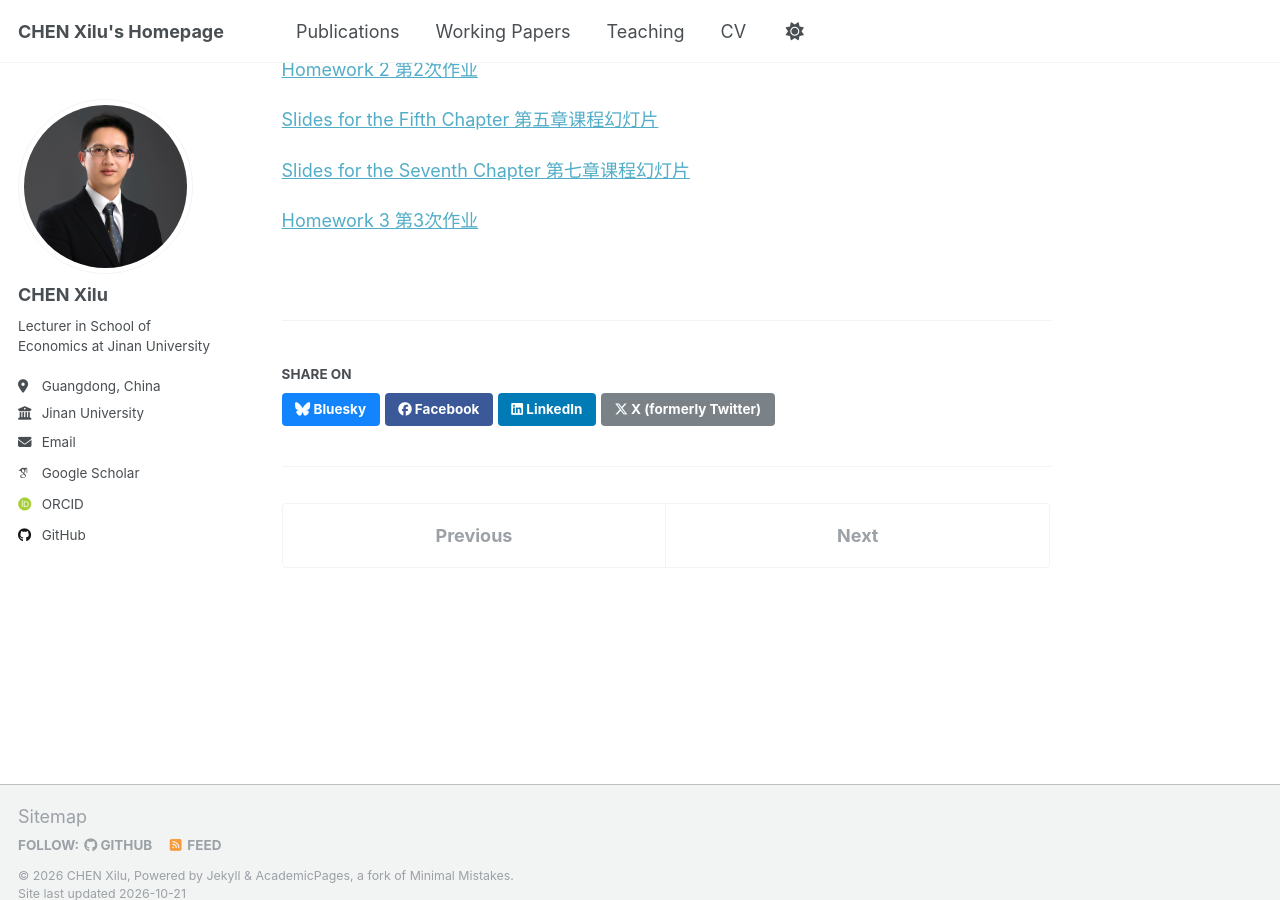
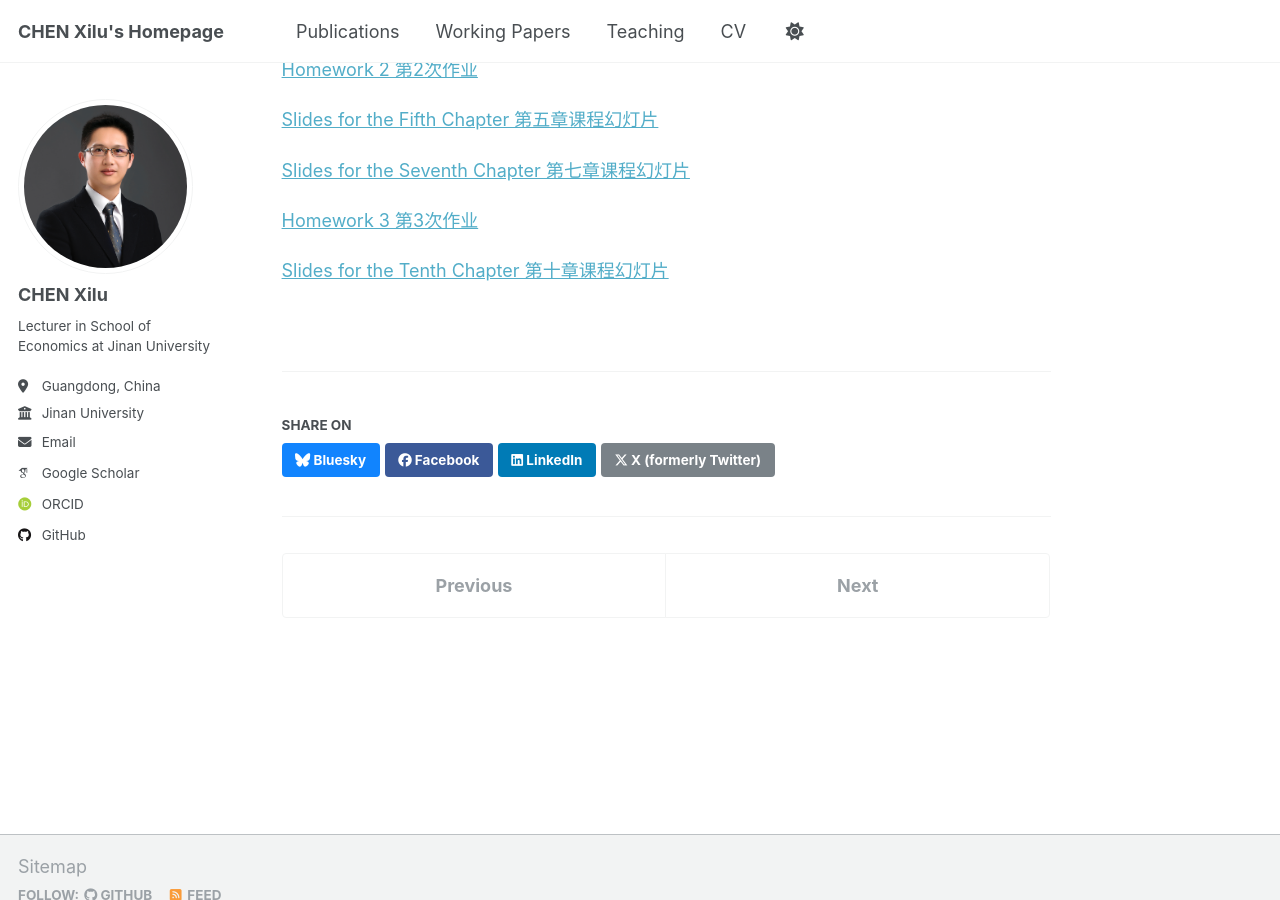
Before and after one commit to Xilu-CHEN/xilu-chen.github.io, a Jekyll site: the page built from _teaching/macro_2026_fall.md, in a window 1280 px wide and 900 px high, scrolled down 442 px. Built offline with Jekyll 4.4.1, drawn with Linux system fonts in a browser that asks for light colours; some web fonts are replaced; a script that is not in the unit is left out.

Commit message:
push 261004

```diff
--- a/_teaching/macro_2026_fall.md
+++ b/_teaching/macro_2026_fall.md
@@ -28,3 +28,5 @@ excerpt: '[Course Syllabus 课程大纲](http://xilu-chen.github.io/files/teachi
 [Slides for the Seventh Chapter 第七章课程幻灯片](http://xilu-chen.github.io/files/teaching_macro_2026_fall/《宏观经济学》第7章.pdf){:target="_blank"}
 
 [Homework 3 第3次作业](http://xilu-chen.github.io/files/teaching_macro_2026_fall/宏观经济学第3次作业.pdf){:target="_blank"}
+
+[Slides for the Tenth Chapter 第十章课程幻灯片](http://xilu-chen.github.io/files/teaching_macro_2026_fall/《宏观经济学》第10章.pdf){:target="_blank"}
```
Also changed, not shown: 1 other file.
